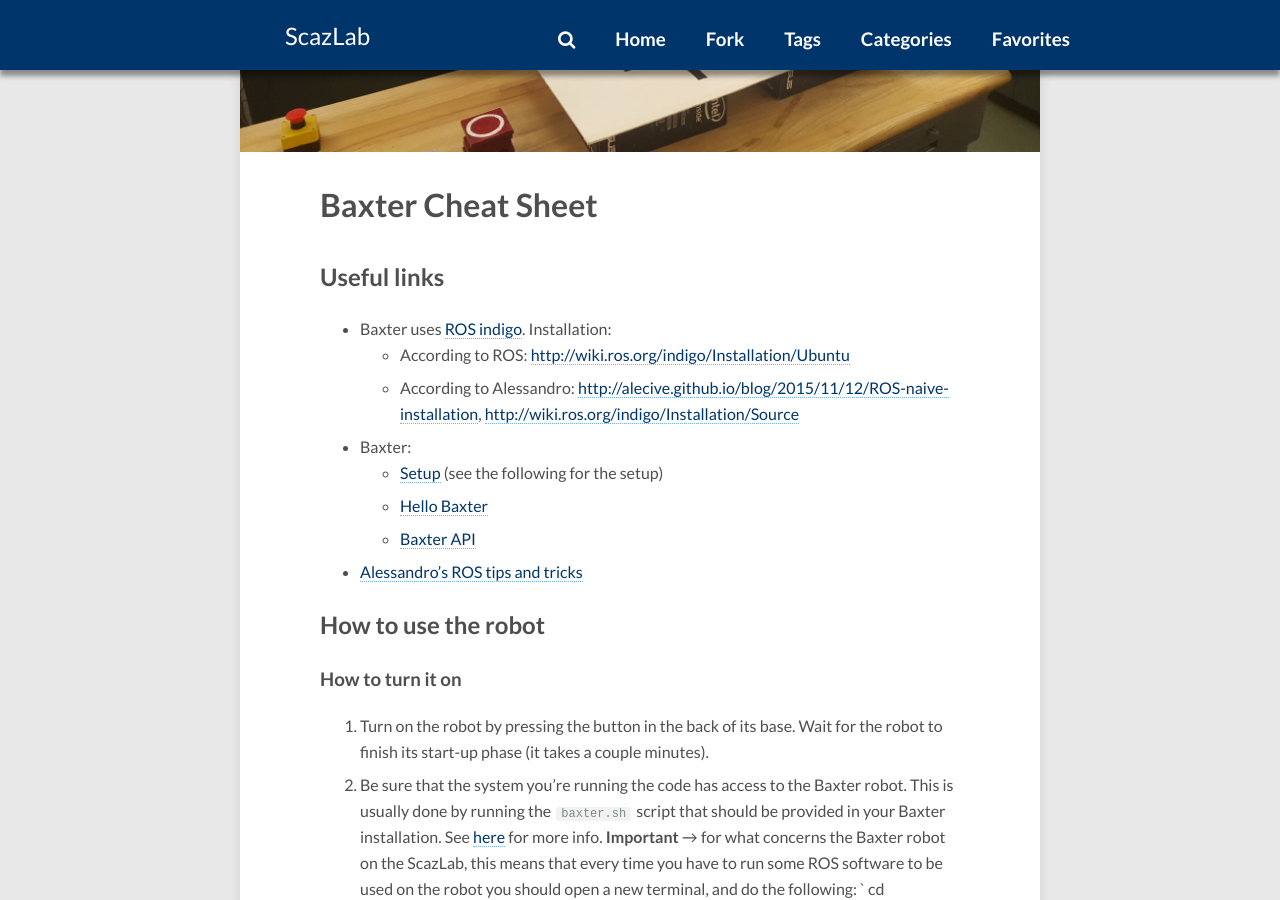
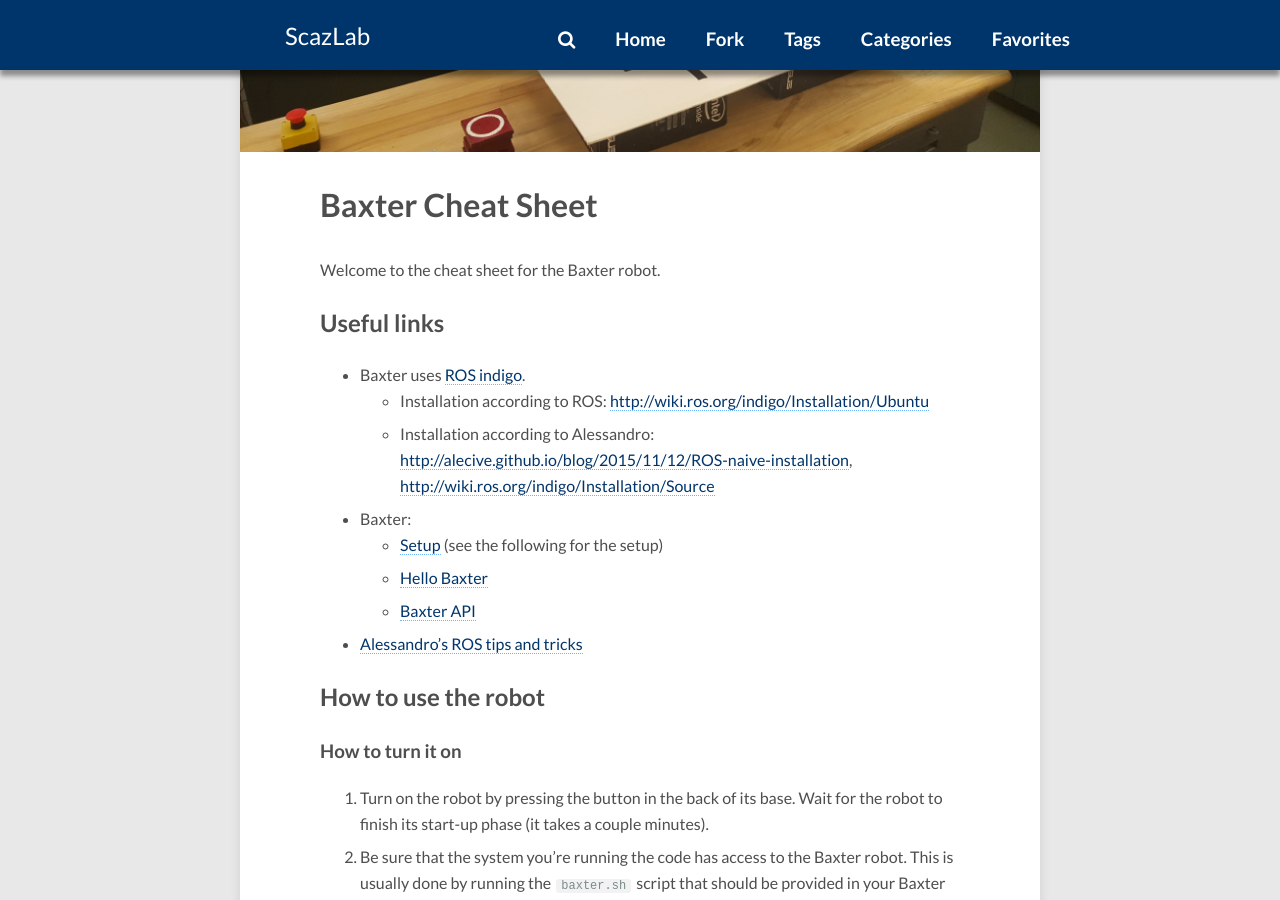
Before and after one commit to ScazLab/ScazLab.github.io, a Jekyll site: the page built from _posts/2017-03-08-Baxter-cheat-sheet.md, in a window 1280 px wide and 900 px high, scrolled down 648 px. Built offline with Jekyll 4.4.1, drawn with Linux system fonts in a browser that asks for light colours; nearby versions of some CDN libraries; comment, search, counter and statistics services are not loaded.

Commit message:
Updated cheat sheet

```diff
--- a/_posts/2017-03-08-Baxter-cheat-sheet.md
+++ b/_posts/2017-03-08-Baxter-cheat-sheet.md
@@ -11,11 +11,14 @@
   feature: baxter_tictactoe.jpg
 excerpt_separator: <!-- More -->
 ---
+
+Welcome to the cheat sheet for the Baxter robot.
+
 ## Useful links
 
-- Baxter uses [ROS indigo](http://wiki.ros.org/indigo). Installation:
-  - According to ROS: <http://wiki.ros.org/indigo/Installation/Ubuntu>
-  - According to Alessandro: <http://alecive.github.io/blog/2015/11/12/ROS-naive-installation>, <http://wiki.ros.org/indigo/Installation/Source>
+- Baxter uses [ROS indigo](http://wiki.ros.org/indigo).
+  - Installation according to ROS: <http://wiki.ros.org/indigo/Installation/Ubuntu>
+  - Installation according to Alessandro: <http://alecive.github.io/blog/2015/11/12/ROS-naive-installation>, <http://wiki.ros.org/indigo/Installation/Source>
 - Baxter:
   - [Setup](http://sdk.rethinkrobotics.com/wiki/Workstation_Setup) (see the following for the setup)
   - [Hello Baxter](http://sdk.rethinkrobotics.com/wiki/Hello_Baxter)
```
